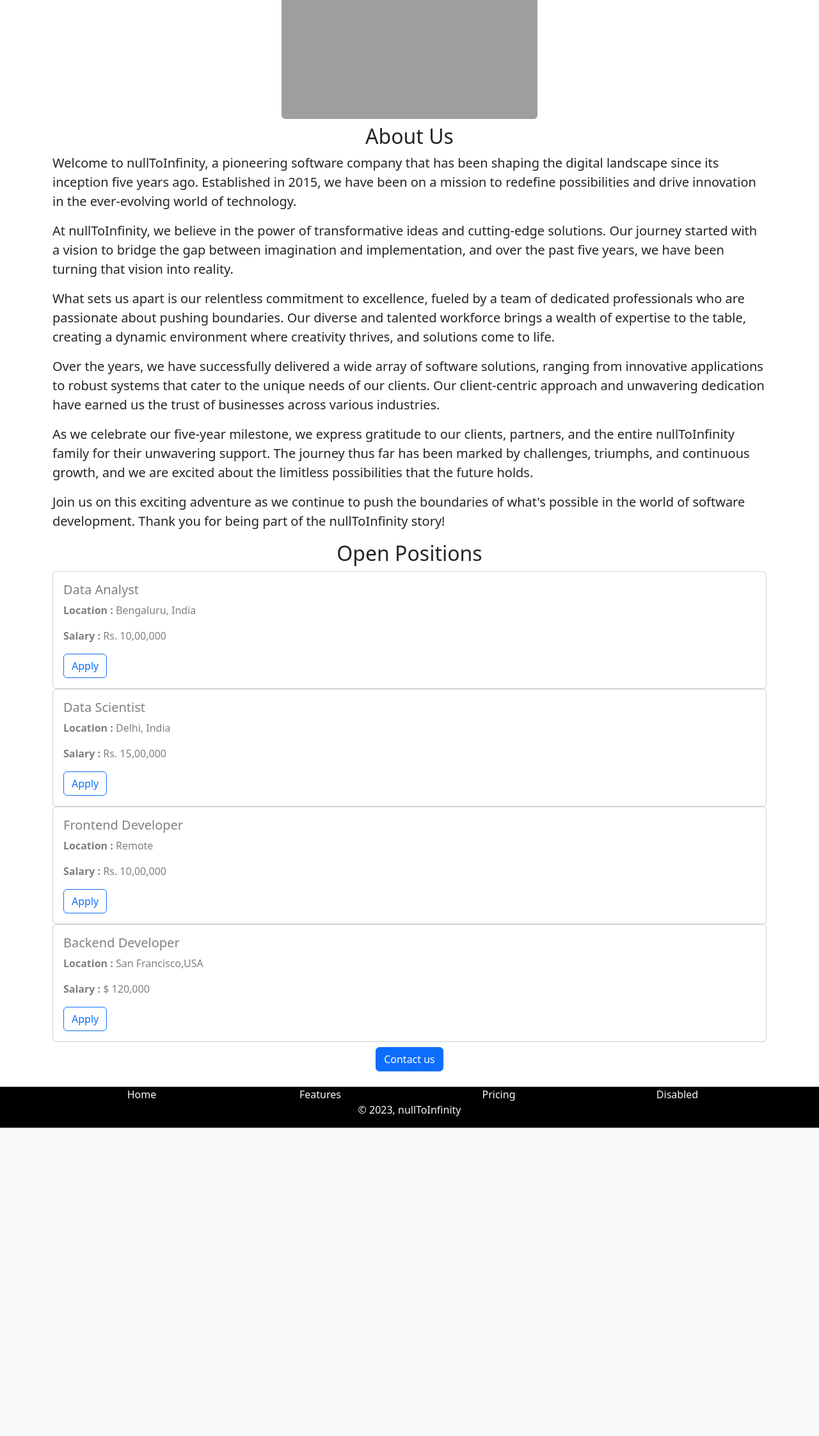
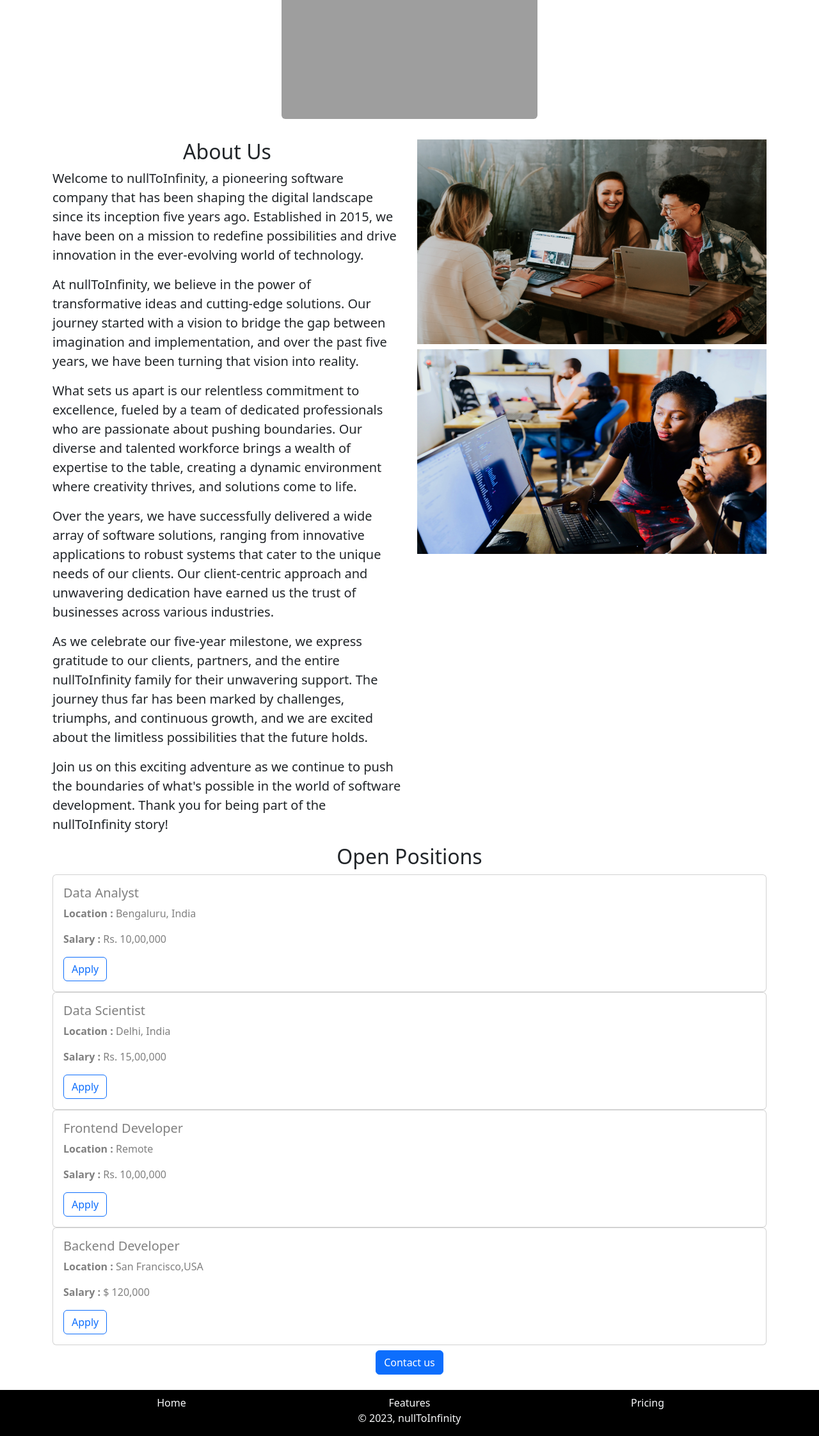
Before and after one commit to abdullahmoosa/careers-website-v2, a Flask app: page / in a window 1280 px wide. Shown: the part 244-2489 px from the top of the page at 64% size. Before the commit the page ends 2007 px from the top, so only its background shows below. Run offline with Flask 3, Linux system fonts and the light colour scheme; grey boxes are pictures that could not be loaded.

Commit message:
Added mailto for application

```diff
--- a/templates/footer.html
+++ b/templates/footer.html
@@ -1,6 +1,6 @@
 <footer class="bg-black text-light mt-4" style="box-shadow: 0 50vh 0 50vh #000000;">
-    <div class="container text-center">
-        <div class="row">
+    <div class="container text-center pt-2">
+        <div class="row ">
             <div class="col">
                 <a class="nav-link text-light" href="#">Home</a>
             </div>
@@ -10,9 +10,7 @@
             <div class="col">
                 <a class="nav-link text-light" href="#">Pricing</a>
             </div>
-            <div class="col">
-                <a class="nav-link disabled text-light" aria-disabled="true">Disabled</a>
-            </div>
+
         </div>
         <p>&copy; 2023, nullToInfinity</p>
     </div>
--- a/templates/home.html
+++ b/templates/home.html
@@ -18,7 +18,8 @@
         <div class="container">
 
         <img src="../static/banner(1).jpg" class="img-fluid rounded mx-auto d-block" height="360px">
-        <section id="about-us">
+        <div class="row mt-4">
+            <div class="col-md-6">
                 <h2 class="mt-2 text-center">About Us</h2>
                 <p class="lead">Welcome to nullToInfinity, a pioneering software company that has been shaping the digital landscape since its inception five years ago. Established in 2015, we have been on a mission to redefine possibilities and drive innovation in the ever-evolving world of technology.</p>
 
@@ -31,7 +32,20 @@
                 <p class="lead">As we celebrate our five-year milestone, we express gratitude to our clients, partners, and the entire nullToInfinity family for their unwavering support. The journey thus far has been marked by challenges, triumphs, and continuous growth, and we are excited about the limitless possibilities that the future holds.</p>
 
                 <p class="lead">Join us on this exciting adventure as we continue to push the boundaries of what's possible in the world of software development. Thank you for being part of the nullToInfinity story!</p>
-        </section>
+            </div>
+            <div class="d-none d-md-block col-md-6">
+                <div class="row mt-2">
+                    <img src="/static/people.jpg" style="height: 320px;">
+                </div>
+                <div class="row mt-2">
+                    <img src="/static/people(2).jpg"
+                    style="height: 320px;">
+                </div>
+
+            </div>
+
+        </div>
+
 
         <section>
             <h2 class="text-center">Open Positions</h2>
--- a/templates/jobitem.html
+++ b/templates/jobitem.html
@@ -8,6 +8,8 @@
           <p class="card-text">
             <b>Salary : </b> {{job['Salary']}}
           </p>
-          <button type="button" class="btn btn-outline-primary">Apply</button>
+          <button type="button" class="btn btn-outline-primary" > <a style="text-decoration: none;" href="mailto:abdullahmoosa128@gmail.com?subject=Application%20for%20{{job['title']}}&?body=My%20name%20%3A%20%3Cyour%20name%20here%3E%0D%0A%0D%0AMy%20resume%20link%20%3A%20%3Cyour%20resume%20link%3E%0D%0A%0D%0AMy%20linkedIn%20link%20%3A%20%3Cyour%20linkedIn%20link%3E%0D%0A%0D%0AMy%20github%20link%20%3A%20%3Cyour%20github%20link%3E%0D%0A">
+            Apply
+          </a></button>
         </div>
 </div>
```
Also changed, not shown: static/people(2).jpg (added). Lines whose indentation alone changed are shown as unchanged.
